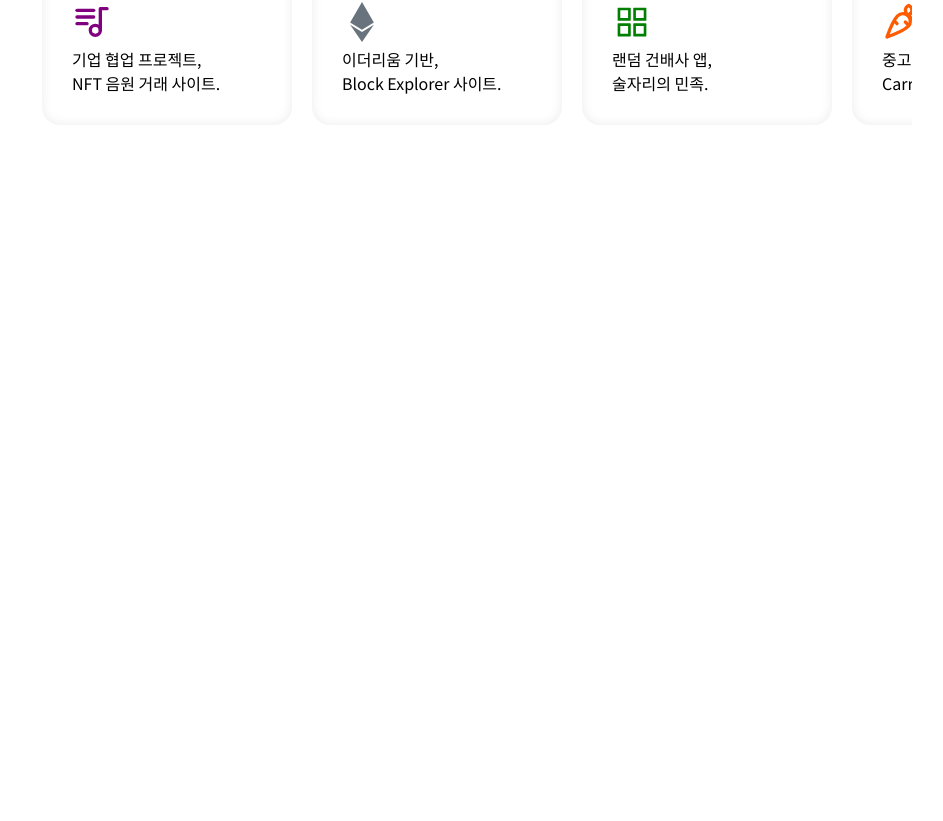
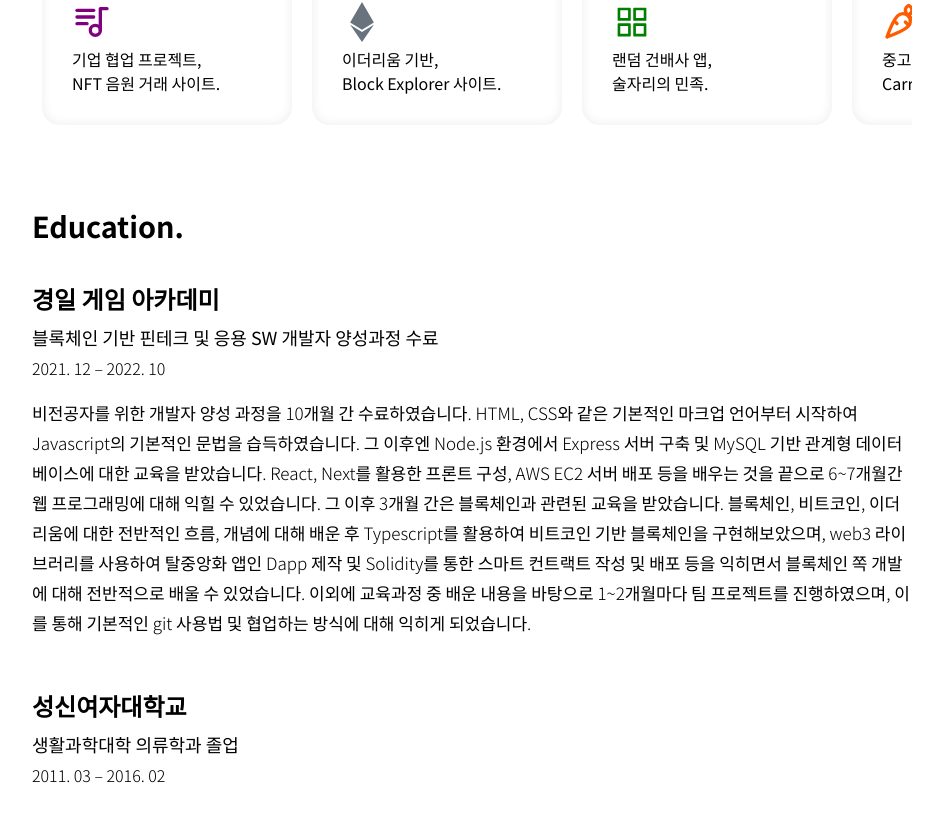
Before and after one commit to yjleeinkr/resume, a React (Create React App) app: page / in a window 1280 px wide. Shown: the part 1373-2194 px from the top of the page, without its empty margins (168-1111 px from the left). Before the commit the page ends 1588 px from the top, so only its background shows below. Built offline with nearby package versions, Linux system fonts and the light colour scheme.

Commit message:
feat: add education

```diff
--- a/src/components/Container.jsx
+++ b/src/components/Container.jsx
@@ -3,6 +3,7 @@ import Profile from "./Profile";
 import Introduce from "./Introduce";
 import Experience from "./Experience";
 import ToyProject from "./ToyProject";
+import Education from "./Education";
 
 const Wrapper = styled.div`
   width: 980px;
@@ -17,7 +18,8 @@ function Container({ showModal }) {
       <Profile />
       <Introduce />
       <Experience />
-      <ToyProject showModal={showModal}/>
+      <ToyProject showModal={showModal} />
+      <Education />
     </Wrapper>
   );
 }
--- /dev/null
+++ b/src/components/Education.jsx
@@ -0,0 +1,69 @@
+import styled from "styled-components";
+import { SubTitle, Subject } from "./Common";
+
+const Wrapper = styled.div`
+  padding: 20px;
+`;
+
+const TextBox = styled.div`
+  padding: 30px 0px;
+`;
+
+const SummaryText = styled.p`
+  font-size: 17px;
+  font-weight: 300;
+  padding: 15px 0px;
+  line-height: 30px;
+`;
+
+const SubTextBolder = styled.p`
+  font-size: 18px;
+  font-weight: 400;
+  padding: 3px 0px;
+`;
+
+const SubText = styled.p`
+  font-size: 16px;
+  font-weight: 300;
+  padding: 3px 0px;
+`;
+
+function Education() {
+  return (
+    <Wrapper>
+      <SubTitle>Education.</SubTitle>
+      <TextBox>
+        <Subject>경일 게임 아카데미</Subject>
+        <SubTextBolder>
+          블록체인 기반 핀테크 및 응용 SW 개발자 양성과정 수료
+        </SubTextBolder>
+        <SubText>2021. 12 – 2022. 10</SubText>
+        <SummaryText>
+          비전공자를 위한 개발자 양성 과정을 10개월 간 수료하였습니다.
+          HTML, CSS와 같은 기본적인 마크업 언어부터 시작하여 Javascript의
+          기본적인 문법을 습득하였습니다. 그 이후엔 Node.js 환경에서 Express
+          서버 구축 및 MySQL 기반 관계형 데이터베이스에 대한 교육을 받았습니다.
+          React, Next를 활용한 프론트 구성, AWS EC2 서버 배포 등을 배우는 것을
+          끝으로 6~7개월간 웹 프로그래밍에 대해 익힐 수 있었습니다.
+          그 이후 3개월 간은 블록체인과 관련된 교육을 받았습니다.
+          블록체인, 비트코인, 이더리움에 대한 전반적인 흐름, 개념에 대해 배운 후
+          Typescript를 활용하여 비트코인 기반 블록체인을 구현해보았으며, web3
+          라이브러리를 사용하여 탈중앙화 앱인 Dapp 제작 및 Solidity를 통한
+          스마트 컨트랙트 작성 및 배포 등을 익히면서 블록체인 쪽 개발에 대해
+          전반적으로 배울 수 있었습니다. 이외에 교육과정 중 배운 내용을 바탕으로 1~2개월마다 팀 프로젝트를 진행하였으며, 이를 통해 기본적인 git 사용법 및 협업하는 방식에 대해
+          익히게 되었습니다.
+          <br></br>
+          <br></br>
+        </SummaryText>
+        <Subject>성신여자대학교</Subject>
+        <SubTextBolder>
+            생활과학대학 의류학과 졸업
+        </SubTextBolder>
+        <SubText>2011. 03 – 2016. 02</SubText>
+      </TextBox>
+      <TextBox></TextBox>
+    </Wrapper>
+  );
+}
+
+export default Education;
```
